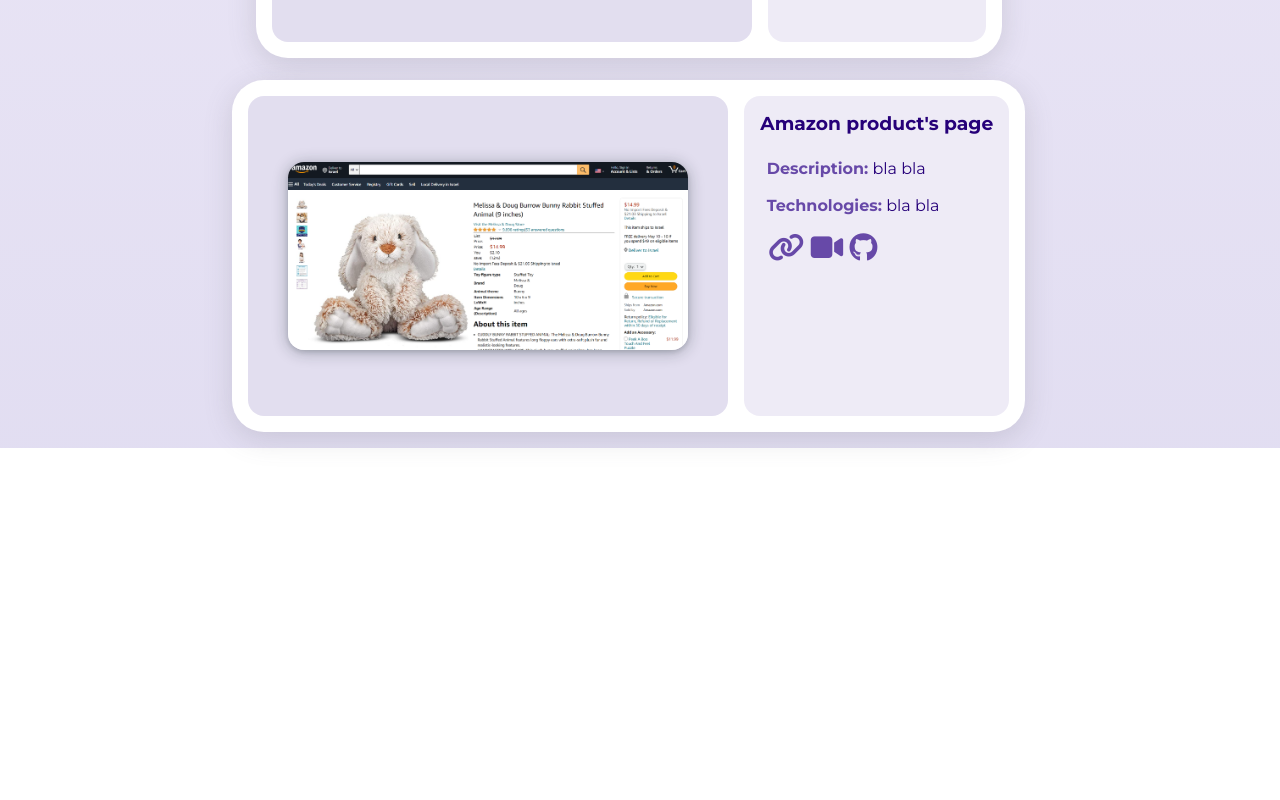
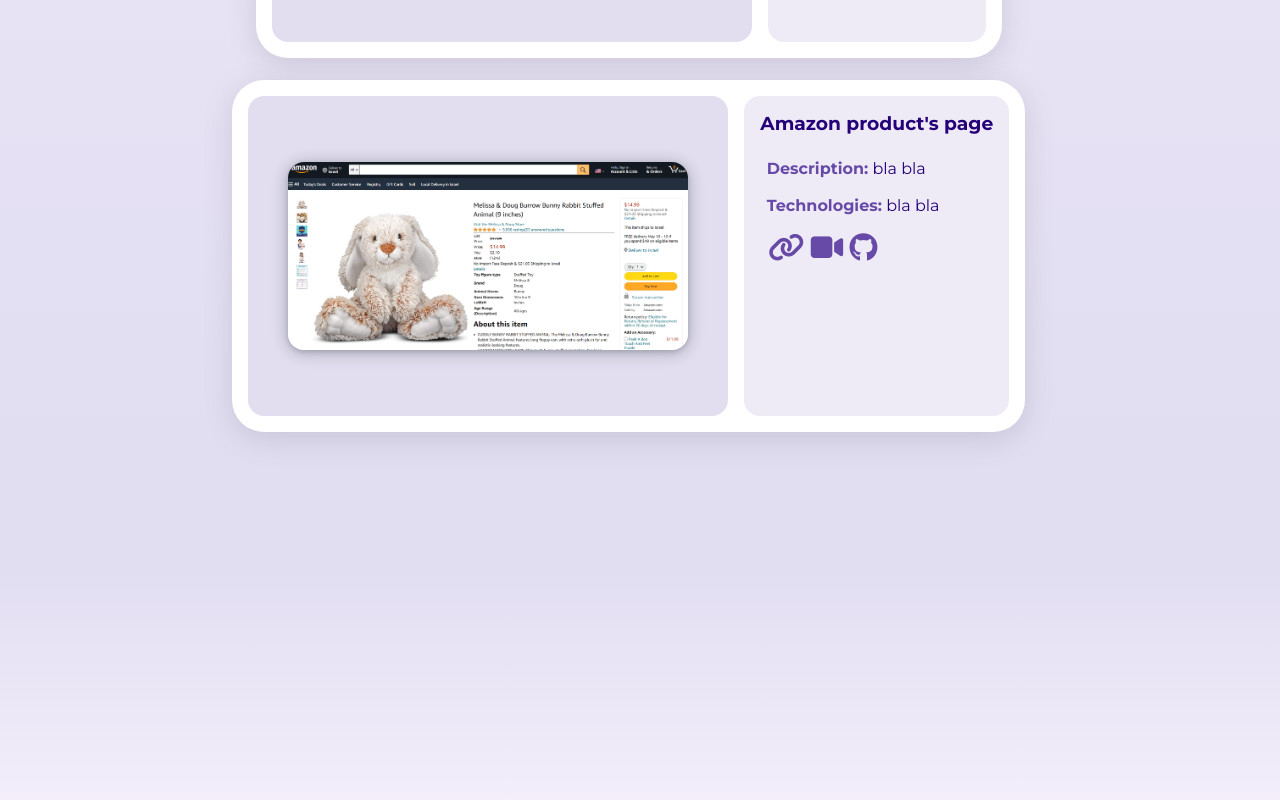
Before and after one commit to LiatPardoGrinbaum/Portfolio, a React (Create React App) app: page / in a window 1280 px wide. Shown: the part 4162-4962 px from the top of the page. Before the commit the page ends 4610 px from the top, so only its background shows below. Built offline with nearby package versions, Linux system fonts and the light colour scheme; a web font is replaced by a local one.

Commit message:
updated cv link. added contact and footer sections

```diff
--- a/src/App.js
+++ b/src/App.js
@@ -2,6 +2,7 @@
 import Home from "./components/Home";
 import About from "./components/About/About";
 import Portfolio from "./components/Portfolio/Portfolio";
+import Contact from "./components/Contact/Contact";
 
 function App() {
   return (
@@ -9,6 +10,7 @@
       <Home />
       <About />
       <Portfolio />
+      <Contact />
     </div>
   );
 }
--- /dev/null
+++ b/src/components/Contact/Contact.js
@@ -0,0 +1,14 @@
+import React from "react";
+
+const Contact = () => {
+  return (
+    <section id="contact">
+      <div className="contact-container">
+        <div className="contact-details"></div>
+        <div className="contact-form"></div>
+      </div>
+    </section>
+  );
+};
+
+export default Contact;
--- a/src/components/Footer.js
+++ b/src/components/Footer/Footer.js
@@ -2,12 +2,11 @@
 
 const Footer = () => {
   return (
-    <div>
-      {" "}
+    <section id="footer">
       <footer>
         <p>{new Date().getUTCFullYear()}</p> {/* Outputs 2022 */}
       </footer>
-    </div>
+    </section>
   );
 };
 
--- a/src/components/Home.js
+++ b/src/components/Home.js
@@ -17,7 +17,7 @@
             Dark purple photo created by rawpixel.com - www.freepik.com
           </a> */}
           <a
-            href="https://drive.google.com/file/d/1lJmqxRav7Qq5dPDWOE_bw3jnCvG2fKLj/view?usp=sharing"
+            href="https://drive.google.com/file/d/1kV1sCEKfzwpRILr08Zwbom-iDtwKMKkY/view?usp=sharing"
             download
             target="blank">
             <button>
--- a/src/scss/App.css
+++ b/src/scss/App.css
@@ -545,6 +545,25 @@
     width: 100%;
   }
 }
+#contact {
+  background: linear-gradient(180deg, rgba(146, 130, 205, 0.268) 25%, rgb(252, 247, 255) 100%);
+  padding-top: 3rem;
+  padding-bottom: 4rem;
+  display: flex;
+  justify-content: flex-start;
+  align-items: center;
+  min-height: 60vh;
+  flex-direction: column;
+}
+#contact .contact-container {
+  display: flex;
+  justify-content: center;
+  align-items: center;
+  width: 80%;
+  gap: 1rem;
+  flex-wrap: wrap;
+}
+
 .App {
   position: relative;
 }
--- a/src/scss/App.scss
+++ b/src/scss/App.scss
@@ -4,6 +4,7 @@
 @import "./navbar";
 @import "./variables";
 @import "./portfolio";
+@import "./contact";
 
 .App {
   position: relative;
--- /dev/null
+++ b/src/scss/_contact.scss
@@ -0,0 +1,22 @@
+#contact {
+  background: linear-gradient(180deg, rgba(146, 130, 205, 0.268) 25%, $bg-color-1 100%);
+  padding-top: 3rem;
+  padding-bottom: 4rem;
+  display: flex;
+  justify-content: flex-start;
+  align-items: center;
+  min-height: 60vh;
+  flex-direction: column;
+
+  .contact-container {
+    display: flex;
+    justify-content: center;
+    align-items: center;
+    width: 80%;
+
+    gap: 1rem;
+    flex-wrap: wrap;
+    // .contact-details {
+    // }
+  }
+}
```
Also changed, not shown: 1 other file (tests, documents, lock files or other folders).
